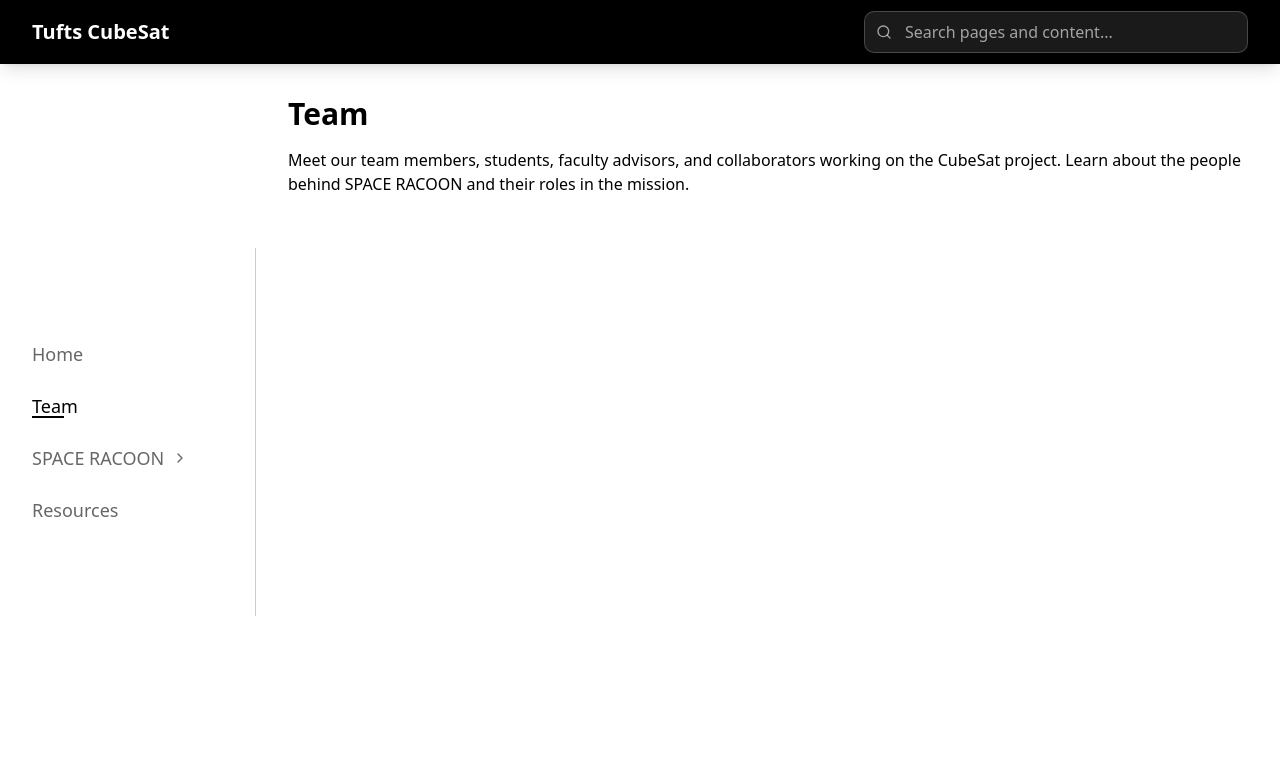
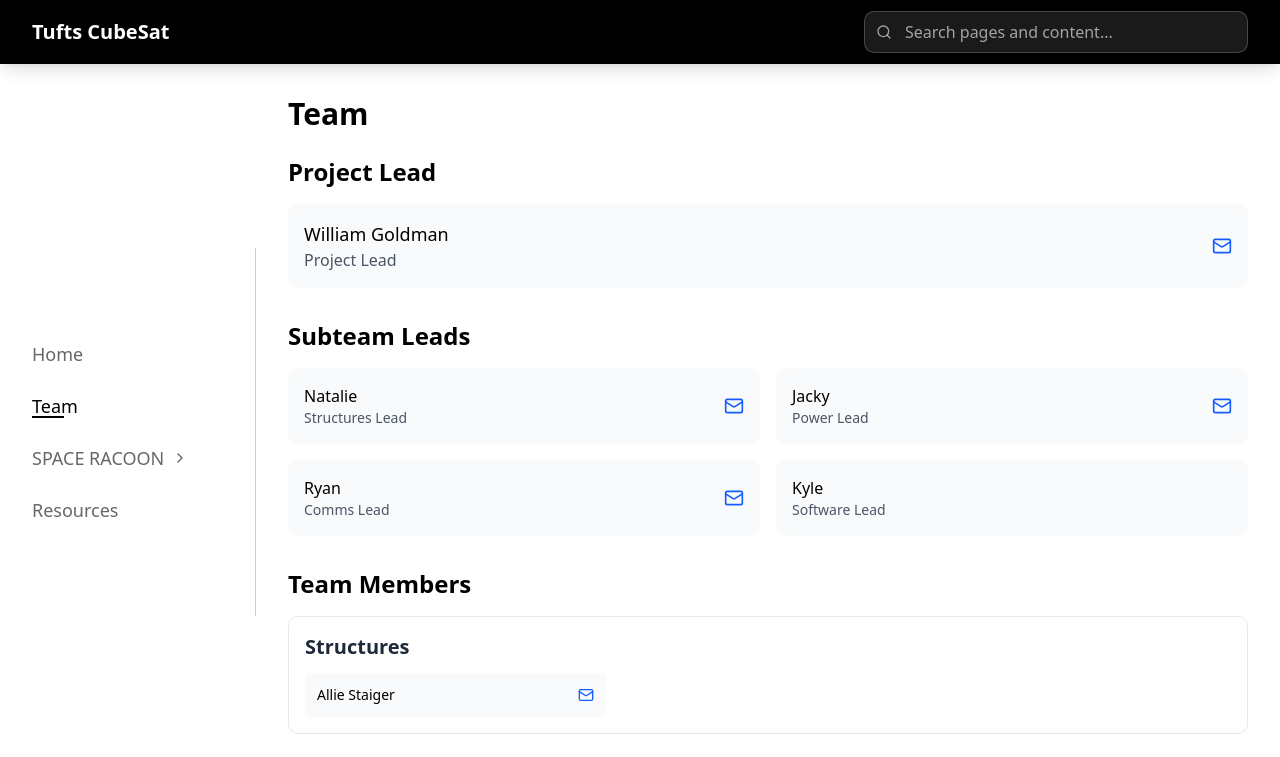
Before and after one commit to Tufts-CubeSat/Website-and-Gantt, a Next.js app: page /team in a window 1280 px wide. Shown: the top 757 px of the page. Built offline with nearby package versions, Linux system fonts and the light colour scheme.

Commit message:
Updated team page

```diff
--- a/app/team/page.tsx
+++ b/app/team/page.tsx
@@ -1,5 +1,6 @@
 import { pagesData } from "@/lib/pages-data";
 import type { Metadata } from "next";
+import { Mail } from "lucide-react";
 
 const pageMetadata = pagesData.team;
 
@@ -9,11 +10,125 @@
   keywords: pageMetadata.keywords,
 };
 
+// Helper function to create email from name
+function getEmail(firstName: string, lastName: string): string {
+  return `${firstName.toLowerCase()}.${lastName.toLowerCase()}@tufts.edu`;
+}
+
+// Team data structure
+const teamData = {
+  projectLead: {
+    name: "William Goldman",
+    role: "Project Lead",
+  },
+  subteamLeads: [
+    { name: "Natalie", lastName: "Germanov", role: "Structures Lead", subteam: "Structures" },
+    { name: "Jacky", lastName: "Zhao", role: "Power Lead", subteam: "Powers" },
+    { name: "Ryan", lastName: "Cooley", role: "Comms Lead", subteam: "Comms" },
+    { name: "Kyle", lastName: "", role: "Software Lead", subteam: "Software" },
+  ],
+  subteams: {
+    Structures: ["Allie Staiger"] as string[],
+    Power: [] as string[],
+    Comms: [] as string[],
+    Software: ["Shepard Rodgers"] as string[],
+    Operations: ["Maggie Olson", "Ava"] as string[],
+  },
+};
+
 export default function Team() {
   return (
     <main className="min-h-screen p-8">
-      <h1 className="text-3xl font-semibold mb-4">{pageMetadata.title}</h1>
-      <p>{pageMetadata.description}</p>
+      <h1 className="text-3xl font-semibold mb-6">{pageMetadata.title}</h1>
+
+      {/* Project Lead */}
+      <section className="mb-8">
+        <h2 className="text-2xl font-semibold mb-4">Project Lead</h2>
+        <div className="flex items-center gap-3 p-4 bg-gray-50 rounded-lg">
+          <div>
+            <p className="font-medium text-lg">{teamData.projectLead.name}</p>
+            <p className="text-gray-600">{teamData.projectLead.role}</p>
+          </div>
+          <a
+            href={`mailto:${getEmail("William", "Goldman")}`}
+            className="ml-auto text-blue-600 hover:text-blue-800"
+            title={`Email ${teamData.projectLead.name}`}
+          >
+            <Mail className="h-5 w-5" />
+          </a>
+        </div>
+      </section>
+
+      {/* Subteam Leads */}
+      <section className="mb-8">
+        <h2 className="text-2xl font-semibold mb-4">Subteam Leads</h2>
+        <div className="grid grid-cols-1 md:grid-cols-2 gap-4">
+          {teamData.subteamLeads.map((lead) => (
+            <div
+              key={lead.subteam}
+              className="flex items-center justify-between p-4 bg-gray-50 rounded-lg"
+            >
+              <div>
+                <p className="font-medium">{lead.name}</p>
+                <p className="text-gray-600 text-sm">{lead.role}</p>
+              </div>
+              {lead.lastName && (
+                <a
+                  href={`mailto:${getEmail(lead.name, lead.lastName)}`}
+                  className="text-blue-600 hover:text-blue-800"
+                  title={`Email ${lead.name} ${lead.lastName}`}
+                >
+                  <Mail className="h-5 w-5" />
+                </a>
+              )}
+            </div>
+          ))}
+        </div>
+      </section>
+
+      {/* Team Members by Subteam */}
+      <section>
+        <h2 className="text-2xl font-semibold mb-4">Team Members</h2>
+        <div className="space-y-6">
+          {Object.entries(teamData.subteams).map(([subteam, members]) => {
+            const lead = teamData.subteamLeads.find((l) => l.subteam === subteam);
+            return (
+              <div key={subteam} className="border border-gray-200 rounded-lg p-4">
+                <h3 className="text-xl font-semibold mb-3 text-gray-800">
+                  {subteam}
+                </h3>
+                {members.length > 0 ? (
+                  <div className="grid grid-cols-1 md:grid-cols-2 lg:grid-cols-3 gap-3">
+                    {members.map((member) => {
+                      const [firstName, ...lastNameParts] = member.split(" ");
+                      const lastName = lastNameParts.join(" ");
+                      return (
+                        <div
+                          key={member}
+                          className="flex items-center justify-between p-3 bg-gray-50 rounded"
+                        >
+                          <span className="text-sm">{member}</span>
+                          <a
+                            href={`mailto:${getEmail(firstName, lastName)}`}
+                            className="text-blue-600 hover:text-blue-800 ml-2"
+                            title={`Email ${member}`}
+                          >
+                            <Mail className="h-4 w-4" />
+                          </a>
+                        </div>
+                      );
+                    })}
+                  </div>
+                ) : (
+                  <p className="text-gray-500 text-sm italic">
+                    No subteam members yet
+                  </p>
+                )}
+              </div>
+            );
+          })}
+        </div>
+      </section>
     </main>
   );
 }
--- a/lib/pages-data.ts
+++ b/lib/pages-data.ts
@@ -25,7 +25,7 @@
     id: "team",
     title: "Team",
     href: "/team",
-    description: "Meet our team members, students, faculty advisors, and collaborators working on the CubeSat project. Learn about the people behind SPACE RACOON and their roles in the mission.",
+    description: "Meet our team members and collaborators working on the CubeSat project. ",
     keywords: ["team", "members", "students", "faculty", "advisors", "collaborators", "people", "staff"],
     category: "About",
     priority: 8,
```
